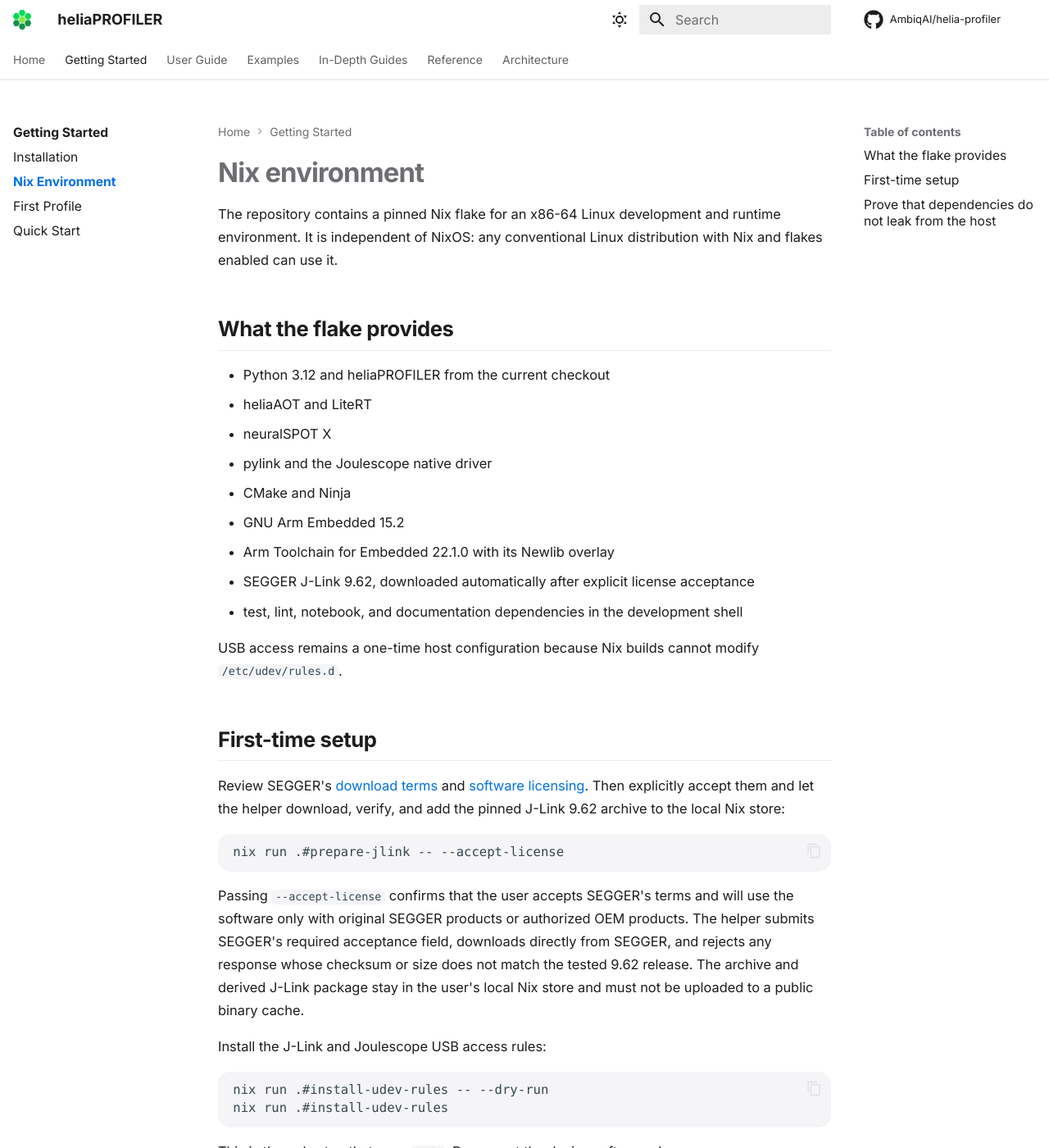
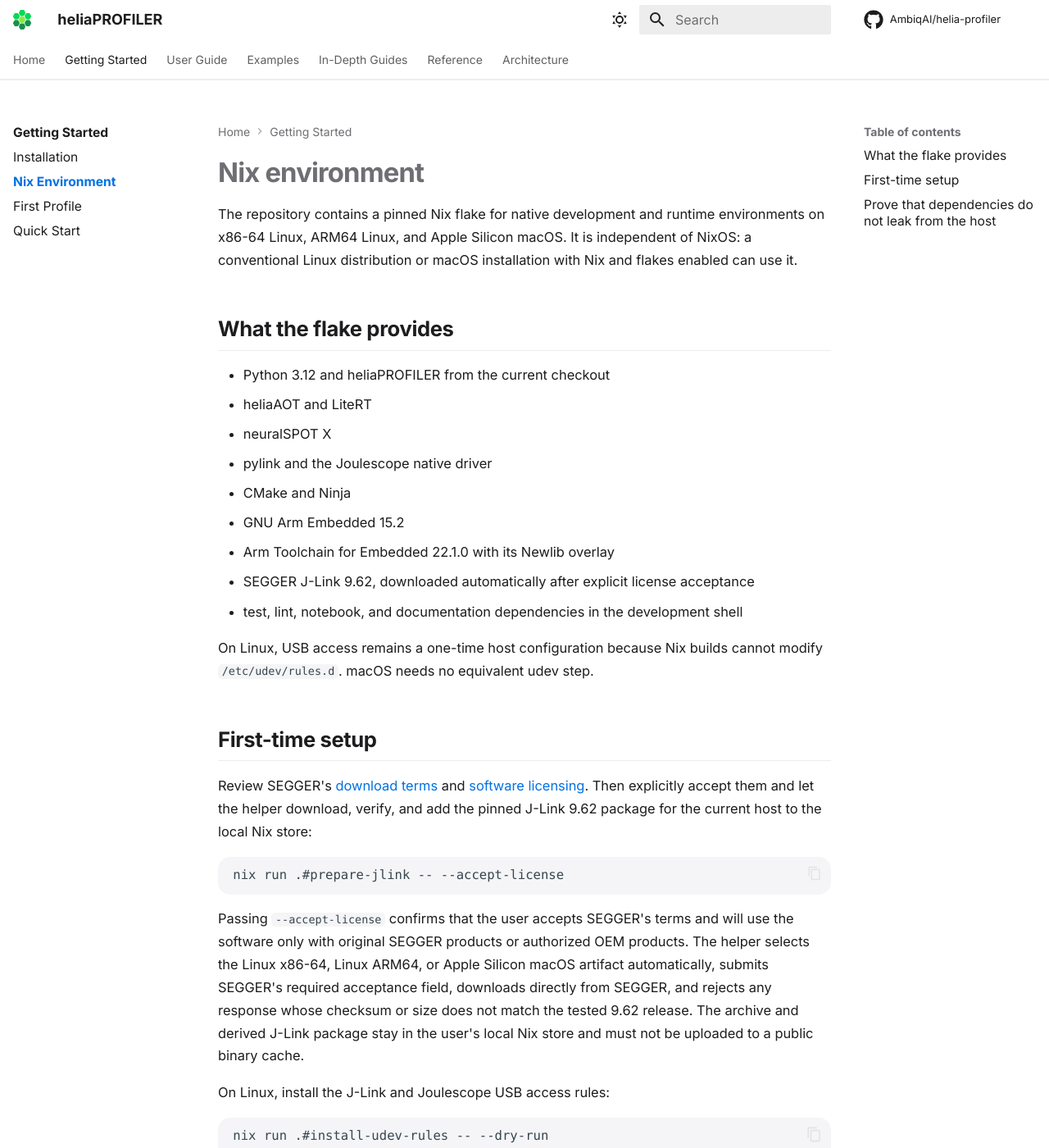
Before and after one commit to AmbiqAI/helia-profiler, an MkDocs documentation site: the page built from docs/getting-started/nix.md, in a window 1280 px wide and 1400 px high. Shown: the whole window at 82% size. Built offline with MkDocs 1.6.1 and Material for MkDocs 9.7.7, drawn with Linux system fonts in a browser that asks for light colours; some web fonts are replaced; comment, search, counter and statistics services are not loaded; some of the changed text lies outside the part shown.

Commit message:
feat: support ARM64 Linux and macOS in Nix flake

````diff
--- a/docs/getting-started/nix.md
+++ b/docs/getting-started/nix.md
@@ -1,8 +1,9 @@
 # Nix environment
 
-The repository contains a pinned Nix flake for an x86-64 Linux development and
-runtime environment. It is independent of NixOS: any conventional Linux
-distribution with Nix and flakes enabled can use it.
+The repository contains a pinned Nix flake for native development and runtime
+environments on x86-64 Linux, ARM64 Linux, and Apple Silicon macOS. It is
+independent of NixOS: a conventional Linux distribution or macOS installation
+with Nix and flakes enabled can use it.
 
 ## What the flake provides
 
@@ -16,16 +17,16 @@
 - SEGGER J-Link 9.62, downloaded automatically after explicit license acceptance
 - test, lint, notebook, and documentation dependencies in the development shell
 
-USB access remains a one-time host configuration because Nix builds cannot
-modify `/etc/udev/rules.d`.
+On Linux, USB access remains a one-time host configuration because Nix builds
+cannot modify `/etc/udev/rules.d`. macOS needs no equivalent udev step.
 
 ## First-time setup
 
 Review SEGGER's
-[download terms](https://www.segger.com/downloads/jlink/JLink_Linux_V962_x86_64.tgz)
+[download terms](https://www.segger.com/downloads/jlink/)
 and [software licensing](https://www.segger.com/purchase/licensing/). Then
 explicitly accept them and let the helper download, verify, and add the pinned
-J-Link 9.62 archive to the local Nix store:
+J-Link 9.62 package for the current host to the local Nix store:
 
 ```bash
 nix run .#prepare-jlink -- --accept-license
@@ -33,12 +34,14 @@
 
 Passing `--accept-license` confirms that the user accepts SEGGER's terms and
 will use the software only with original SEGGER products or authorized OEM
-products. The helper submits SEGGER's required acceptance field, downloads
-directly from SEGGER, and rejects any response whose checksum or size does not
-match the tested 9.62 release. The archive and derived J-Link package stay in
-the user's local Nix store and must not be uploaded to a public binary cache.
+products. The helper selects the Linux x86-64, Linux ARM64, or Apple Silicon
+macOS artifact automatically, submits SEGGER's required acceptance field,
+downloads directly from SEGGER, and rejects any response whose checksum or
+size does not match the tested 9.62 release. The archive and derived J-Link
+package stay in the user's local Nix store and must not be uploaded to a public
+binary cache.
 
-Install the J-Link and Joulescope USB access rules:
+On Linux, install the J-Link and Joulescope USB access rules:
 
 ```bash
 nix run .#install-udev-rules -- --dry-run
@@ -46,6 +49,8 @@
 ```
 
 This is the only step that uses `sudo`. Reconnect the devices afterward.
+macOS grants USB access through its native device services and does not use
+udev, so skip these two commands there.
 
 Enter the editable development environment:
 
@@ -100,6 +105,7 @@
 ```
 
 The container starts with a separate Nix store and no packages from the host
-operating system. It validates software containment, not physical USB access.
-Hardware testing should still be performed on the host after installing the
-udev rules.
+operating system. It validates the x86-64 Linux environment's software
+containment, not physical USB access. Hardware testing should still be
+performed directly on the host; Linux hosts need the udev rules described
+above.
````
Also changed, not shown: README.md (+7 -4 lines), 5 other files.
